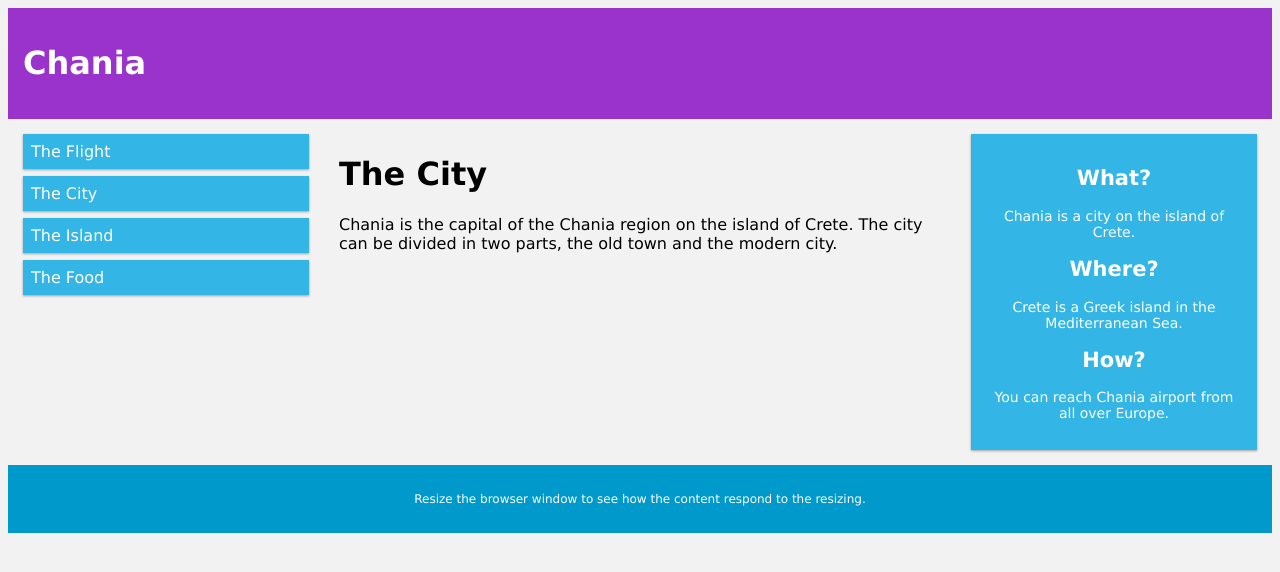
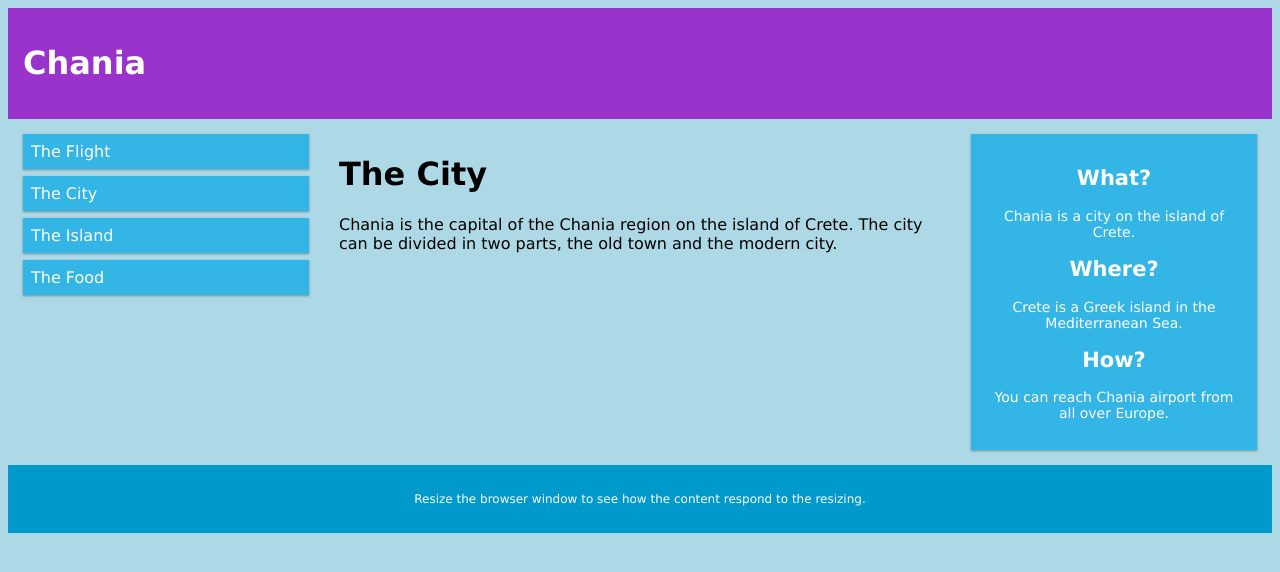
Before and after one commit to gauthamsundaramurthy/reactJS, a React (Create React App) app: page / in a window 1280 px wide. Shown: the top 572 px of the page. Built offline with nearby package versions, Linux system fonts and the light colour scheme.

Commit message:
mediaQuery orientation technique.

```diff
--- a/src/responsive_design/mediaQuery.css
+++ b/src/responsive_design/mediaQuery.css
@@ -73,3 +73,9 @@ html {
         width: 100%;
     }
 }
+
+@media only screen and (orientation: landscape) {
+    body {
+        background-color: lightblue;
+    }
+}
```
